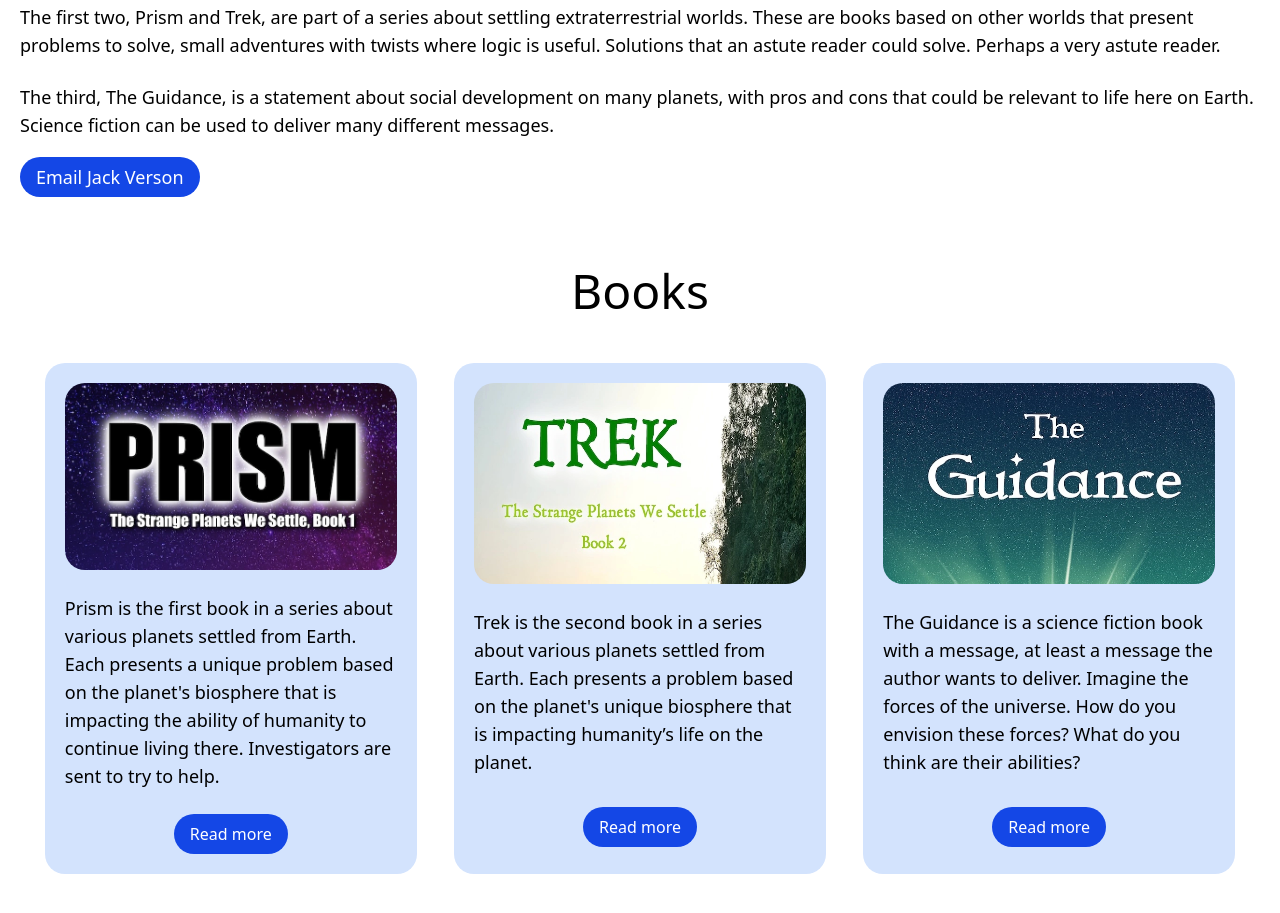
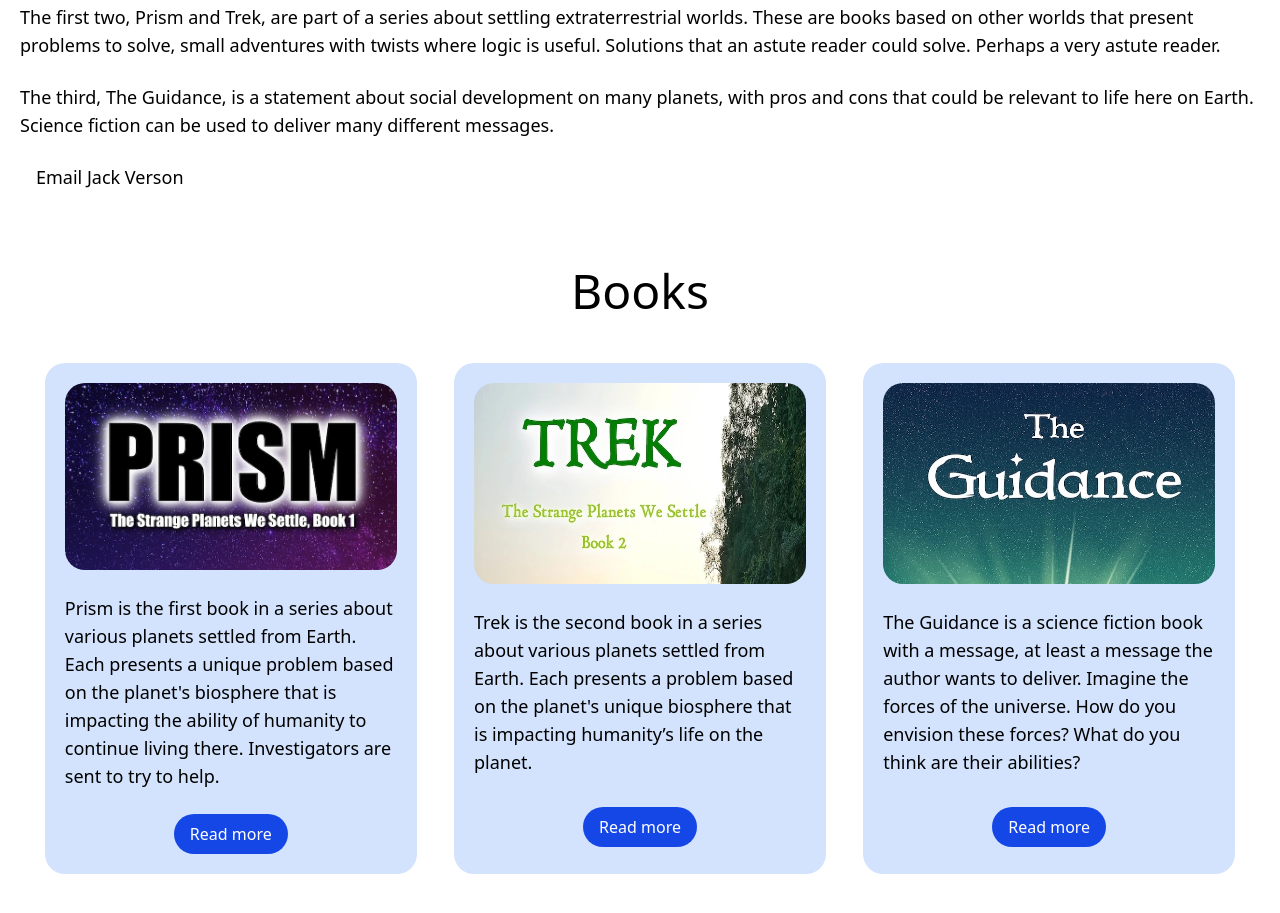
Before and after one commit to jalanverson/authorpage, an Astro site: page / in a window 1280 px wide. Shown: the part 956-1869 px from the top of the page. Built offline with nearby package versions, Linux system fonts and the light colour scheme; Astro itself is replaced by a stand-in of ours.

Commit message:
Update index.astro

```diff
--- a/src/pages/index.astro
+++ b/src/pages/index.astro
@@ -41,7 +41,7 @@ import jackTurtle from "../images/jack-turtle.jpg"
 		</p>
 		<p class="text-lg my-[12px]">
 			<a href="mailto:jackverson@gmail.com” target="_blank"
-			class="text-white hover:text-black bg-blue-700 hover:bg-green-300 rounded-[20px] px-[16px] py-[8px] mt-[20px]">Email Jack Verson</a>
+			class="text-blue hover:text-black bg-white hover:bg-green-300 rounded-[20px] px-[16px] py-[8px] mt-[20px]">Email Jack Verson</a>
 		</p>
 	</div>
 	<BookCards showSubtitle={true} />
```
